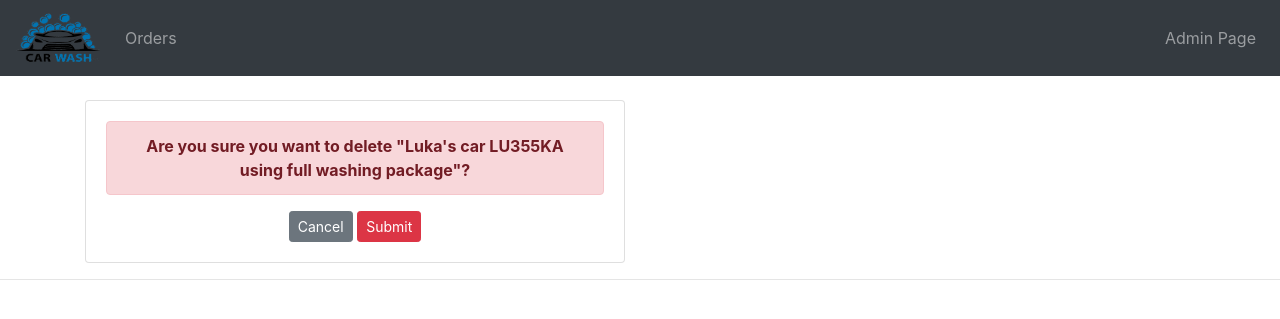
After one commit to Kordzakhiaa/CarWashWebsite, a Django app: page /delete/8 in a window 1280 px wide. The commit adds this page. Shown: the top 319 px of the page. Run offline with Django 3.2, Linux system fonts and the light colour scheme; data comes from the database, SQL or seed files in the repository; both versions use the stored data as it was after the commit; some libraries are stand-ins or nearby versions.

Commit message:
Modified views, added delete and test create order pages with their htmls, and added test washer:photo

```diff
--- a/car_wash/models.py
+++ b/car_wash/models.py
@@ -47,8 +47,8 @@ class Order(models.Model):
     wash_type = models.ForeignKey(WashType, on_delete=models.PROTECT, related_name='orders', default=None)
     order_price = models.DecimalField(max_digits=4, decimal_places=2, verbose_name=_("Price"), default=None, blank=True)
     created_date = models.DateTimeField(auto_now=True, verbose_name=_("Created Date"))
-    order_start_date = models.DateTimeField(verbose_name=_("Schedule start time"))
-    order_end_date = models.DateTimeField(verbose_name=_("Schedule end time"))
+    order_start_date = models.DateTimeField(verbose_name=_("Start time"))
+    order_end_date = models.DateTimeField(verbose_name=_("End time"))
     status = models.CharField(max_length=200, default=None)
 
     def __str__(self):
--- a/car_wash/templates/base.html
+++ b/car_wash/templates/base.html
@@ -7,36 +7,16 @@
       <meta charset="UTF-8">
       <meta name="viewport" content="width=device-width, initial-scale=1.0">
       <link rel="stylesheet" href="https://maxcdn.bootstrapcdn.com/bootstrap/4.0.0/css/bootstrap.min.css" integrity="sha384-Gn5384xqQ1aoWXA+058RXPxPg6fy4IWvTNh0E263XmFcJlSAwiGgFAW/dAiS6JXm" crossorigin="anonymous">
-      <link rel="stylesheet" type="text/css" href="">
-      <style>
-          div {
-              text-align: center;
-          }
-         /* Stackoverflow preview fix, please ignore */
-         .navbar-nav {
-            flex-direction: row;
-         }
-
-         .nav-link {
-            padding-right: .5rem !important;
-            padding-left: .5rem !important;
-         }
-
-         /* Fixes dropdown menus placed on the right side */
-         .ml-auto .dropdown-menu {
-            left: auto !important;
-            right: 0px;
-         }
-      </style>
+      <link rel="stylesheet" type="text/css" href="{% static '/css/main.css' %}">
       <nav class="navbar navbar-expand-lg navbar-dark bg-dark">
-         <a class="navbar-brand" href="{% url 'home' %}"><img src="{% static 'images/logo.png' %}" height="45" width="85"></a>
+         <a class="navbar-brand" href="{% url 'car_wash:home' %}"><img src="{% static 'images/logo.png' %}" height="50" width="85"></a>
          <button class="navbar-toggler" type="button" data-toggle="collapse" data-target="#navbarNav" aria-controls="navbarNav" aria-expanded="false" aria-label="Toggle navigation">
          <span class="navbar-toggler-icon"></span>
          </button>
          <div class="collapse navbar-collapse" id="navbarNav">
             <ul class="navbar-nav">
                <li class="nav-item">
-                  <a class="nav-link" href="{% url 'order' %}">Orders</a>
+                  <a class="nav-link" href="{% url 'car_wash:order_list' %}">Orders</a>
                </li>
             </ul>
             <ul class="navbar-nav w-100">
@@ -48,8 +28,10 @@
       </nav>
    </head>
    <body>
+   <div class="container">
       {% block body %}
       {% endblock body %}
+      </div>
       <hr>
    </body>
    <script src="https://code.jquery.com/jquery-3.2.1.slim.min.js" integrity="sha384-KJ3o2DKtIkvYIK3UENzmM7KCkRr/rE9/Qpg6aAZGJwFDMVNA/GpGFF93hXpG5KkN" crossorigin="anonymous"></script>
--- /dev/null
+++ b/car_wash/templates/delete.html
@@ -0,0 +1,23 @@
+{% extends 'base.html' %}
+{% load static %}
+{% block body %}
+    <br>
+    <div class="row">
+        <div class="col-md-6">
+            <div class="card card-body">
+                <div class="alert alert-danger">
+                  <strong>Are you sure you want to delete "{{ order }}"?</strong>
+                </div>
+
+                <form action="{% url 'car_wash:delete_order' order.id %}" method="POST">
+                {% csrf_token %}
+
+                    <a href="{% url 'car_wash:order_list' %}" class="btn btn-sm btn-secondary">Cancel</a>
+
+                    <input type="submit" name="Confirm" class="btn btn-sm btn-danger">
+                </form>
+            </div>
+        </div>
+    </div>
+
+{% endblock body %}
--- a/car_wash/templates/home.html
+++ b/car_wash/templates/home.html
@@ -6,7 +6,7 @@
     <div style="text-align: center;">
         <h2>Hello Guest</h2>
         <p>Welcome, this is a car wash site, you can place an order and our service staff will definitely help you. Good Luck</p>
-        <p>To See All Orders <a href="{% url 'order' %}" class="btn btn-info"><strong>Press Here</strong></a></p>
+        <p>To See All Orders <a href="{% url 'car_wash:order_list' %}" class="btn btn-info"><strong>Press Here</strong></a></p>
     </div>
 
 {% endblock body %}
--- a/car_wash/templates/washer_details.html
+++ b/car_wash/templates/washer_details.html
@@ -2,7 +2,7 @@
 
 {% block body %}
 
-        <br>
+    <br>
 <div class="col-md-9">
     <div class=""></div>
 		<h3><strong>Detail Page</strong></h3>
@@ -14,6 +14,7 @@
                     <th>Name</th>
                     <th>Washed Cars</th>
                     <th>Earned Money</th>
+                    <th>Today's Quantity</th>
                     <th>Weekly Quantity</th>
                     <th>Monthly Quantity</th>
                     <th>Yearly Quantity</th>
@@ -23,6 +24,7 @@
 					<td>{{ washer_by_id.name }}</td>
                     <td>{{ washer_by_id.orders.count }}</td>
                     <td>{{ earned_money}}</td>
+                    <td>{{ today }}</td>
                     <td>{{ weekly }}</td>
                     <td>{{ monthly }}</td>
                     <td>{{ yearly }}</td>
@@ -31,6 +33,4 @@
 		</div>
 	</div>
 
-</div>
-
 {% endblock body %}
--- a/car_wash/urls.py
+++ b/car_wash/urls.py
@@ -1,10 +1,14 @@
 from .views import *
 from django.urls import path
 
+app_name = 'car_wash'
+
 urlpatterns = [
     path('', name='home', view=home),
-    path('order/', name='order', view=order),
+    path('order_list/', name='order_list', view=order_list),
     path('customers/', name='customer', view=customer),
     path('create_order',view=create_order, name='create_order'),
     path('washers/<int:pk>/', washer_detail, name='washer-detail'),
+    path('delete/<int:pk>', delete_order, name='delete_order'),
+    # path('search/', search, name='search')
 ]
--- a/car_wash/views.py
+++ b/car_wash/views.py
@@ -1,15 +1,14 @@
-from datetime import datetime, timedelta
-from django.shortcuts import render
+from datetime import datetime
+
+from .forms import OrderForm
+from django.db.models import Q
+from django.shortcuts import render, redirect
 from .models import *
 from car_wash.get_date import date
 
 
 def home(request):
     return render(request, 'home.html')
-
-
-def create_order(request):
-    return render(request, 'create_order.html')
 
 
 def washer_detail(request, pk: int):
@@ -23,19 +22,48 @@ def washer_detail(request, pk: int):
     context = {
         'washer_by_id': washer_by_id,
         'earned_money': earned_money,
-        "weekly": orders.filter(created_date__range=[date(7), today]).count(),
-        "monthly": orders.filter(created_date__range=[date(30), today]).count(),
-        "yearly": orders.filter(created_date__range=[date(365), today]).count()
+        'today': orders.filter(created_date__range=[date(1), today]).count(),
+        'weekly': orders.filter(created_date__range=[date(7), today]).count(),
+        'monthly': orders.filter(created_date__range=[date(30), today]).count(),
+        'yearly': orders.filter(created_date__range=[date(365), today]).count()
     }
     return render(request, 'washer_details.html', context)
 
 
-def order(request):
+def order_list(request):
     orders = Order.objects.all()
 
-    return render(request, 'order.html', {'orders': orders})
+    return render(request, 'order_list.html', {'orders': orders})
 
 
 def customer(request):
     customers = Customer.objects.all()
     return render(request, 'customer.html', {'customers': customers})
+
+
+def create_order(request):
+    form = OrderForm()
+    if request.method == "POST":
+        form = OrderForm(request.POST)
+        if form.is_valid():
+            form.save()
+            return redirect('order_list/')
+
+    return render(request, 'create_order.html', {'form': form})
+
+
+def delete_order(request, pk):
+    order = Order.objects.get(id=pk)
+    if request.method == 'POST':
+        order.delete()
+        return redirect(home)
+    context = {'order': order}
+    return render(request, 'delete.html', context)
+
+# def search(request):
+#     washer_q = Q()
+#     q = request.GET.get('q')
+#
+#     if q:
+#         washer_q &= Order.objects.filter(Q(washer__name__icontains=q))
+#     return render(request, 'order_list.html', {'names': washer_q})
--- /dev/null
+++ b/static/css/main.css
@@ -0,0 +1,18 @@
+ div {
+              text-align: center;
+          }
+         /* Stackoverflow preview fix, please ignore */
+         .navbar-nav {
+            flex-direction: row;
+         }
+
+         .nav-link {
+            padding-right: .5rem !important;
+            padding-left: .5rem !important;
+         }
+
+         /* Fixes dropdown menus placed on the right side */
+         .ml-auto .dropdown-menu {
+            left: auto !important;
+            right: 0px;
+         }
```
Also changed, not shown: car_wash/forms.py (added, +8 -0 lines), car_wash/templates/create_order.html (+6 -5 lines), car_wash/templates/order_list.html (renamed from car_wash/templates/order.html, +9 -7 lines), db.sqlite3, static/images/washer.png (added).
